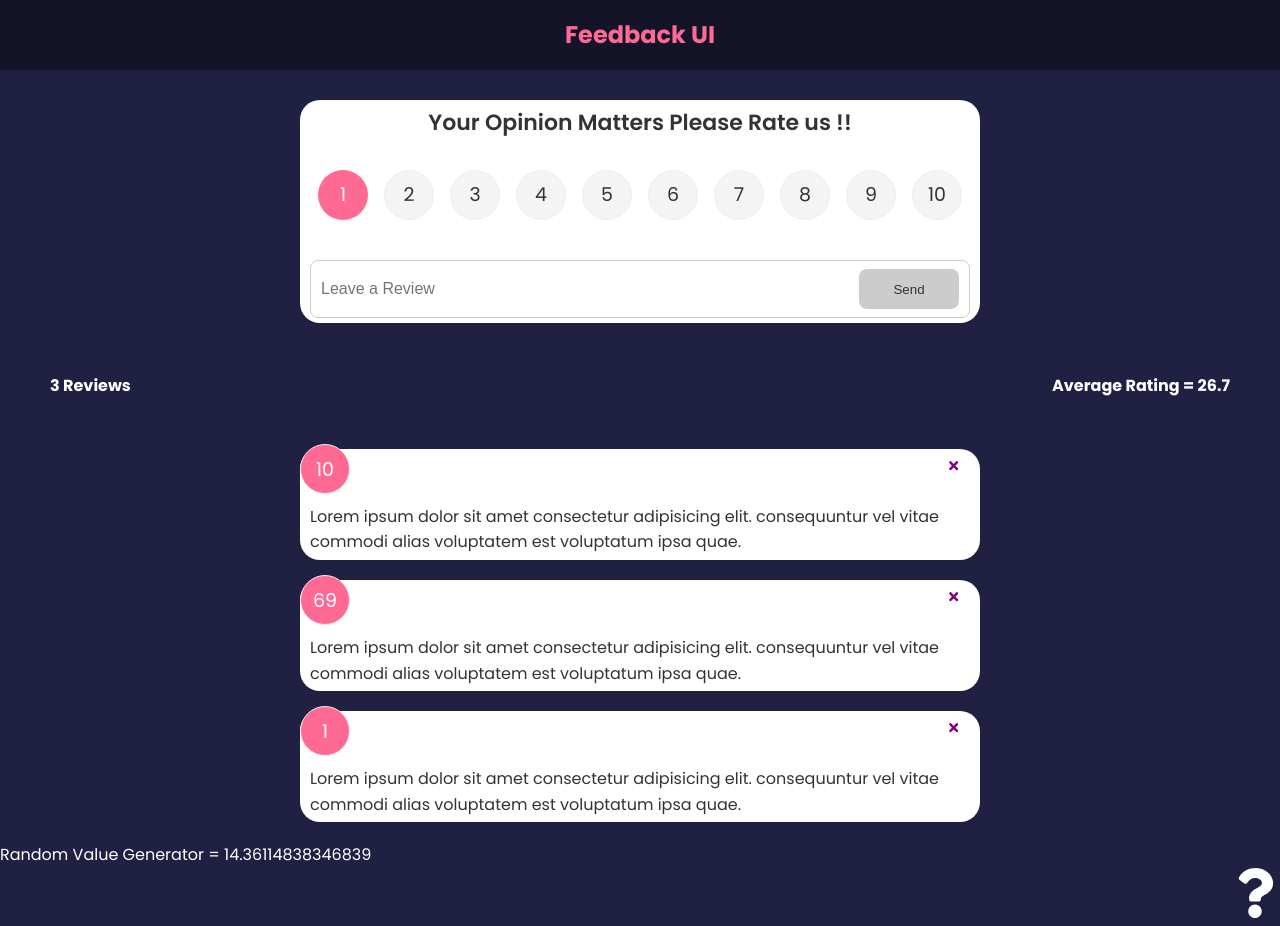
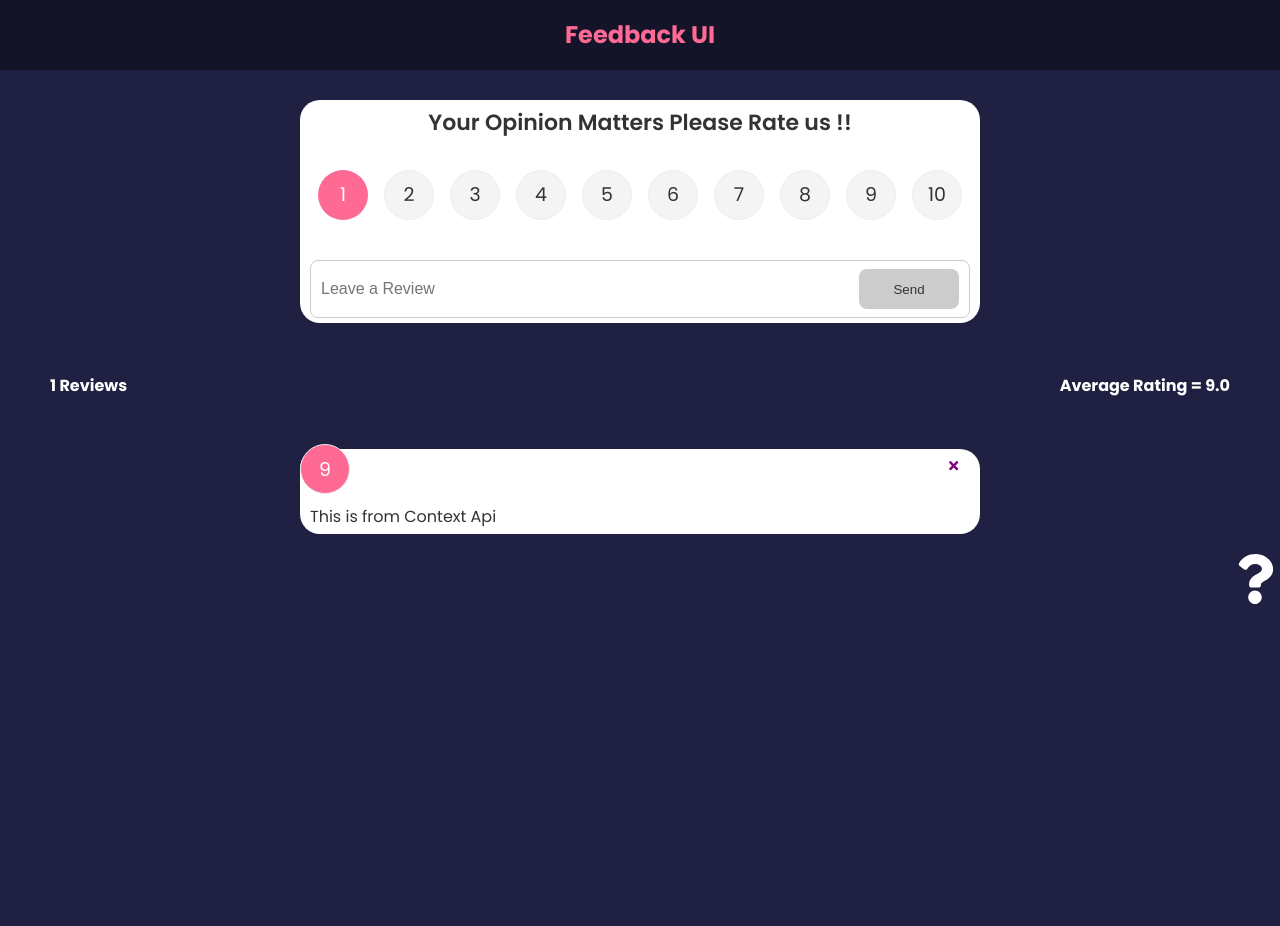
Before and after one commit to himanshu01724/feedback-Application, a React (Create React App) app: page / in a window 1280 px wide. After the commit the page ends 800 px from the top, so only its background shows below. Built offline with nearby package versions, Linux system fonts and the light colour scheme.

Commit message:
Added Context API

```diff
--- a/package.json
+++ b/package.json
@@ -10,6 +10,7 @@
     "react": "^18.2.0",
     "react-dom": "^18.2.0",
     "react-icons": "^4.9.0",
+    "react-router-dom": "^6.12.1",
     "react-scripts": "5.0.1",
     "react-simple-animate": "^3.5.2",
     "uuid": "^9.0.0",
--- a/src/App.js
+++ b/src/App.js
@@ -8,14 +8,10 @@ import FeedbackForm from "./Components/FeedbackForm"
 import AboutIcon from "./Components/AboutIcon"
 import AboutPage from "./Pages/AboutPage"
 import {BrowserRouter,Routes,Route} from "react-router-dom"
+import {FeedbackProvider} from "./Context/FeedbackContext"
 
 function App(){
 
-    const deleteFeedback = (id) =>{
-        if (window.confirm("Are you sure you want to delete?")){
-            setFeedback(feedback.filter((item) => item.id !== id))
-        }
-    }
 
 
     const [feedback,setFeedback] = useState(Feedbackdata)
@@ -27,29 +23,26 @@ function App(){
     }
 
     return (
+        <FeedbackProvider>
     <BrowserRouter>
-
     <Header />
-
-
     <div className = 'Container'>
     <Routes>
     <Route exact path= "/" element = {
         <>
         <FeedbackForm handleAdd = {addFeedback}/>
-        <FeedbackStats feedback = {feedback}/>
-        <FeedbackList  feedback = {feedback} handleDelete={ deleteFeedback}/>
-            <p>Random Value Generator = {Math.random()*(9+9)}
-            </p>
+        <FeedbackStats />
+        <FeedbackList />
+
         </>
     }>
     </Route>
-
     <Route path = "/about" element={<AboutPage/>}/>
     </Routes>
     <AboutIcon/>
     </div>
     </BrowserRouter>
+    </FeedbackProvider>
     )
 }
 export default App
@@ -61,3 +54,4 @@ export default App
 //default() var = number, text, anything This is for working with props.
 //"Evertime you Refresh the number will change !!"
 //When the header value is not given it will take default values
+//<p>Random Value Generator = {Math.random()*(9+9)}</p>
--- a/src/Components/FeedbackForm.jsx
+++ b/src/Components/FeedbackForm.jsx
@@ -2,8 +2,10 @@ import {useState} from "react"
 import Card from "./shared/Card"
 import Button from "./shared/Button"
 import RatingSelect from "./RatingSelect"
+import FeedbackContext from "../Context/FeedbackContext"
+import { useContext } from "react"
 
-function FeedbackForm({handleAdd}){
+function FeedbackForm(){
 
     const [text,setText] = useState('')
 
@@ -12,6 +14,8 @@ function FeedbackForm({handleAdd}){
     const [message, setMessage] = useState('')
 
     const [rating,setRating] = useState(10)
+
+    const{addFeedback} = useContext(FeedbackContext)
 
     const handleText = (e) => {
         if(text === ''){
@@ -36,7 +40,7 @@ function FeedbackForm({handleAdd}){
                 text,
                 rating
             }
-            handleAdd(newFeedback)
+            addFeedback(newFeedback)
 
             setText('')
         }
--- a/src/Components/FeedbackItem.jsx
+++ b/src/Components/FeedbackItem.jsx
@@ -1,17 +1,21 @@
 import {FaTimes} from "react-icons/fa"
 import PropTypes from "prop-types"
 import Card from "./shared/Card"
+import { useContext } from "react"
+import FeedbackContext from "../Context/FeedbackContext"
 
-function FeedbackItem({item,handleDelete}){
+function FeedbackItem({item}){
 
     // const handleClick = () => {   //This is how custom functions are created.
     //     console.log(item.id)
     // }
 
+    const {deleteFeedback} = useContext(FeedbackContext)
+
     return (
         <Card reverse={false} >
             <div className="num-display">{item.rating}</div>
-            <button onClick = { () => handleDelete(item.id)}
+            <button onClick = { () => deleteFeedback(item.id)}
             className="close">
                 <FaTimes color='purple'/>
             </button>
--- a/src/Components/FeedbackList.jsx
+++ b/src/Components/FeedbackList.jsx
@@ -1,14 +1,18 @@
-import PropTypes from "prop-types"
 import FeedbackItem from "./FeedbackItem"
+import FeedbackContext  from "../Context/FeedbackContext"
+import { useContext } from "react"
 
-function FeedbackList({feedback,handleDelete}){
+function FeedbackList(){
+
+    const {feedback} = useContext(FeedbackContext)
+
     if (!feedback || feedback.length === 0){
         alert("No Feedback Recieved Yet")
     }
     return <div className = "feedback-list">
         {feedback.map((item) => (
              <FeedbackItem key = {item.id} item={item}
-             handleDelete = {handleDelete}
+
              />
         ))}
 
@@ -16,7 +20,12 @@ function FeedbackList({feedback,handleDelete}){
 
 }
 
-FeedbackList.propTypes = {
+
+
+export default FeedbackList
+
+/*
+    FeedbackList.propTypes = {
     feedback:PropTypes.arrayOf(
         PropTypes.shape({
             id:PropTypes.number.isRequired,
@@ -25,5 +34,4 @@ FeedbackList.propTypes = {
         })
     )
 }
-
-export default FeedbackList
+*/
--- a/src/Components/FeedbackStats.jsx
+++ b/src/Components/FeedbackStats.jsx
@@ -1,6 +1,11 @@
-import PropTypes from "prop-types"
+import {useState} from 'react'
+import FeedbackItem from "./FeedbackItem"
+import FeedbackContext from "../Context/FeedbackContext"
+import { useContext } from 'react'
 
-function FeedbackStats({feedback}){
+function FeedbackStats(){
+
+    const {feedback} = useContext(FeedbackContext)
 
     let average = feedback.reduce((acc,curr)=>{
         const va = acc + curr.rating
@@ -17,9 +22,6 @@ function FeedbackStats({feedback}){
     )
 }
 
-FeedbackStats.propTypes = {
-    feedback:PropTypes.array.isRequired,
 
-}
 
 export default FeedbackStats
--- /dev/null
+++ b/src/Context/FeedbackContext.js
@@ -0,0 +1,38 @@
+import {createContext,useState} from 'react'
+import {v4 as uuidv4} from 'uuid'
+
+const FeedbackContext = createContext()
+
+export const FeedbackProvider  = ({children}) =>{
+
+    const [feedback,setFeedback] = useState([
+        {
+            id:1,
+            text:'This is from Context Api',
+            rating:9
+        }
+    ])
+
+
+    const deleteFeedback = (id) =>{
+        if (window.confirm("Are you sure you want to delete?")){
+            setFeedback(feedback.filter((item) => item.id !== id))
+        }
+    }
+
+    const addFeedback = (newFeedback) =>{
+
+        newFeedback.id = uuidv4()
+        setFeedback([newFeedback, ...feedback])
+    }
+
+    return <FeedbackContext.Provider value={{
+        feedback,
+        deleteFeedback,
+        addFeedback,
+    }}>
+        {children}
+    </FeedbackContext.Provider>
+
+}
+export default FeedbackContext
```
Also changed, not shown: 1 other file (tests, documents, lock files or other folders).
